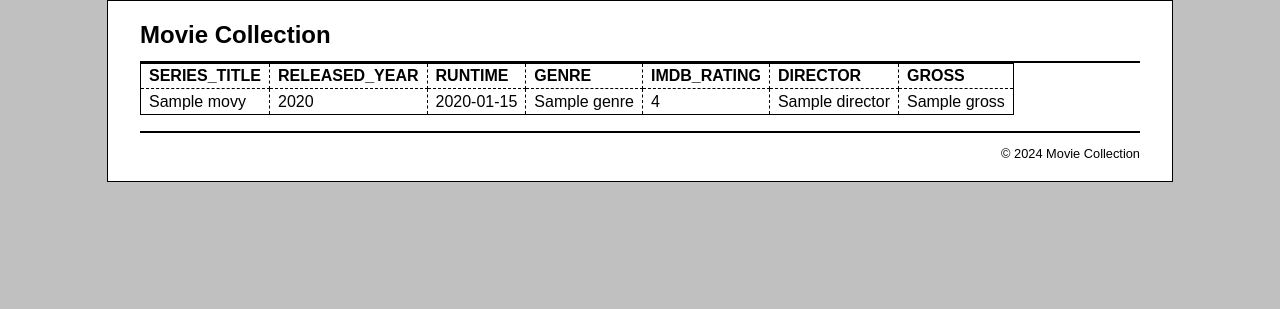
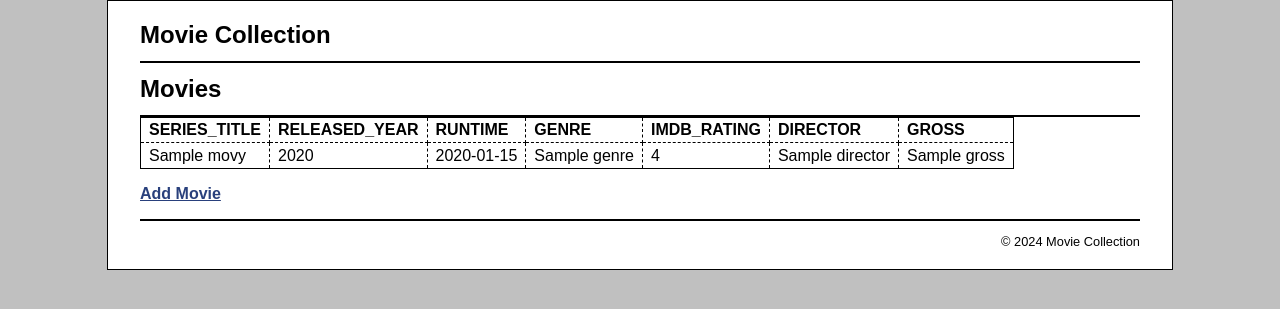
Before and after one commit to PHP-Ballers/MovieCollection, a PHP site: template view/movie_list.php in a window 1280 px wide. Shown: the top 309 px of the page. Run offline with PHP 8.4, Linux system fonts and the light colour scheme; the template is opened without the code that fills it: most values are stand-ins (such as "Sample title", 1, 10 or a date in 2020).

Commit message:
Updated movie_list.php

```diff
--- a/view/movie_list.php
+++ b/view/movie_list.php
@@ -1,5 +1,9 @@
 <?php include_once 'header.php'?>
 
+
+
+<header><h1>Movies</h1></header>
+<main>
 
 
 
@@ -26,6 +30,8 @@
             </tr>
         <?php endforeach; ?>
     </table>
+  <p><a href="index.php?action=show_add_movie_form">Add Movie</a></p>
+</main>
 
 
 
```
